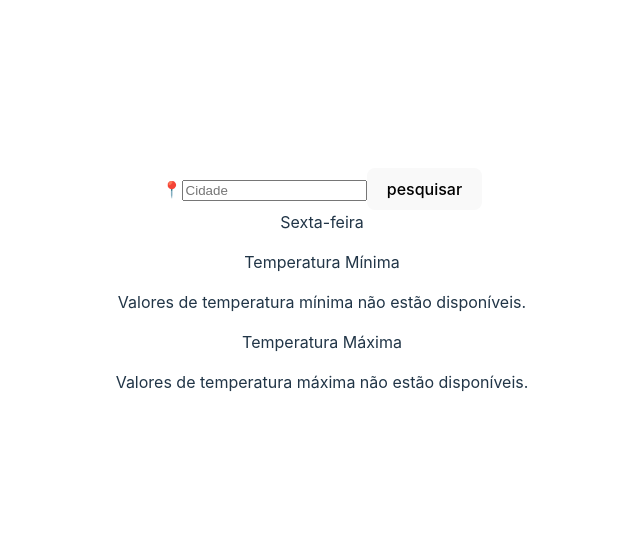
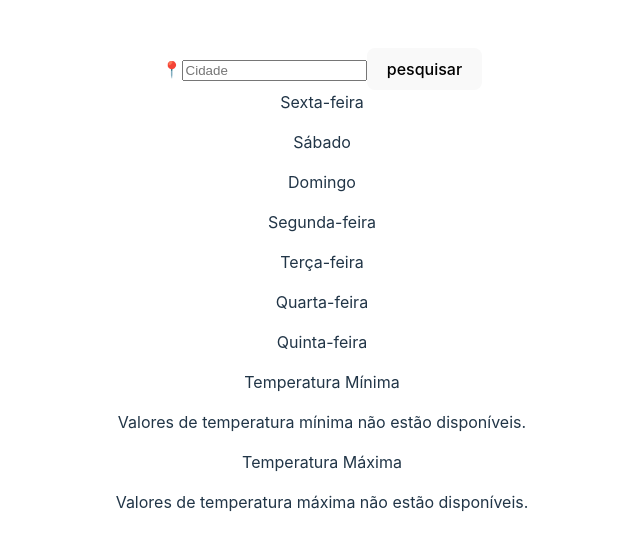
Before and after one commit to Grupo-AGES/Sprint2-Clima, a React (Vite) app: page / in a window 1280 px wide. Shown: the part 119-670 px from the top of the page, without its empty margins (318-958 px from the left). Built offline with nearby package versions, Linux system fonts and the light colour scheme.

Commit message:
cada dia da semana do componente DiasDaSemana renderizando

```diff
--- a/src/Components/DiasDaSemana.jsx
+++ b/src/Components/DiasDaSemana.jsx
@@ -3,9 +3,31 @@ import React, { Fragment } from "react";
 
 function DiasDaSemana(props) {
   const { maxSemana, minSemana } = props;
+  const diaSemana = ["Domingo", "Segunda-feira", "Terça-feira", "Quarta-feira", "Quinta-feira", "Sexta-feira", "Sábado"];
+  const hoje = new Date();
+  const diaDaSemanaAtual = hoje.getDay();
+  const diasDaSemana = [];
+  let i = (diaDaSemanaAtual + 1) % 7;
+
+  while (diasDaSemana.length < diaSemana.length-1) {
+    diasDaSemana.push(diaSemana[i]);
+    i = (i + 1) % 7;
+  }
+
 
   return (
     <Fragment>
+      <div className='diaDaSemana'>
+        {Array.isArray(diasDaSemana) ? (
+          diasDaSemana.map((diasDaSemana, index) => (
+            <p key={index}>
+            {diasDaSemana}
+            </p>
+          ))
+        ) : (
+          <div>Valores de dia da semana não estão disponíveis.</div>
+        )}
+      </div>
       <div className='tempMinSemana'>
         <p>Temperatura Mínima</p>
         {Array.isArray(minSemana) ? (
```
